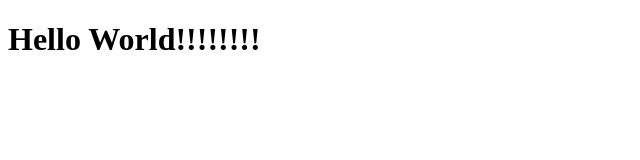
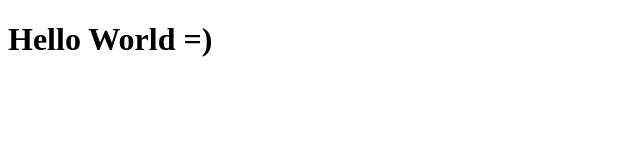
Before and after one commit to menaov/Website, a plain HTML site: page index.html in a window 1280 px wide. Shown: the whole page, without its empty margins (0-640 px from the left). Drawn offline with Linux system fonts and the light colour scheme.

Commit message:
Update index.html

```diff
--- a/index.html
+++ b/index.html
@@ -6,6 +6,6 @@
     <title>Hello World</title>
 </head>
 <body>
-    <h1>Hello World!!!!!!!!</h1>
+    <h1>Hello World =)</h1>
 </body>
 </html>
```
